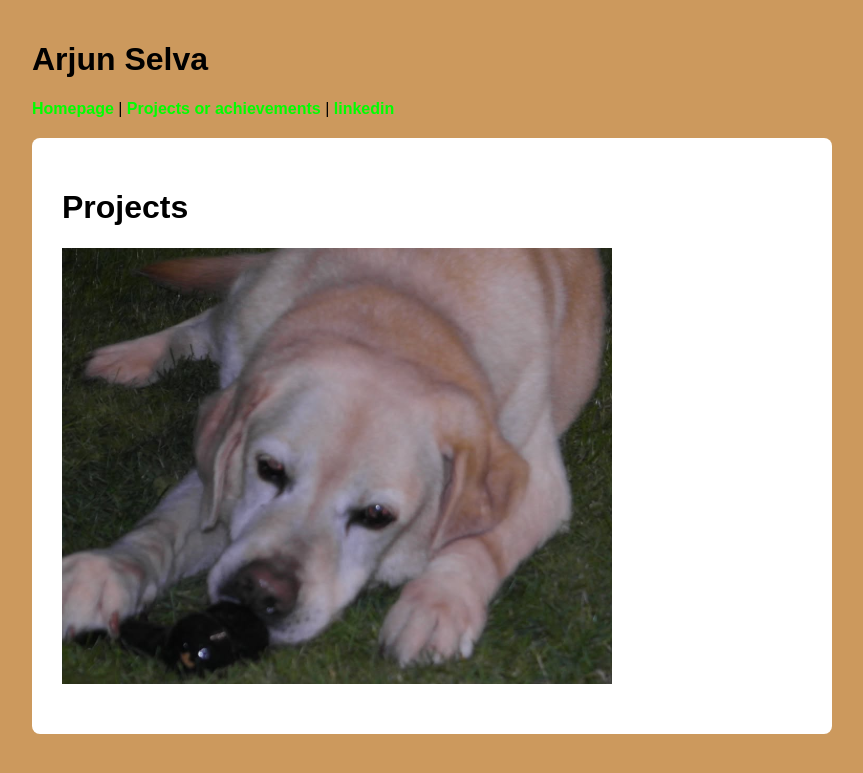
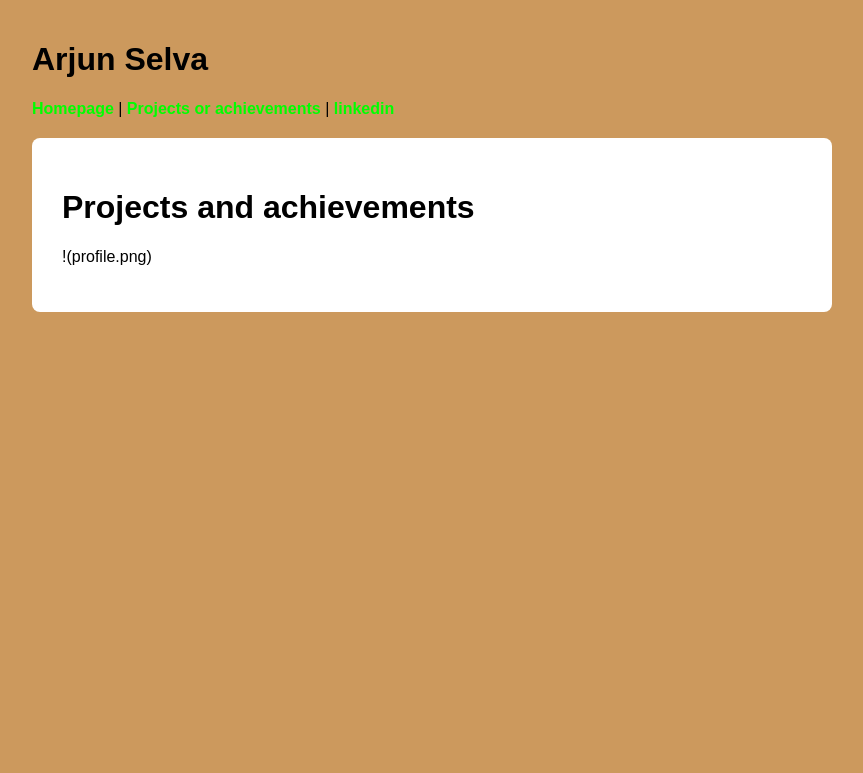
Before and after one commit to Arjun-Selva/Arjun-Selva.github.io, a Jekyll site: the page built from project.md, in a window 1280 px wide. Shown: the top 773 px of the page, without its empty margins (208-1071 px from the left). Built offline with Jekyll 4.4.1, drawn with Linux system fonts in a browser that asks for light colours; our own code applies the rules of GitHub Pages for plain Markdown files.

Commit message:
Update project.md

```diff
--- a/project.md
+++ b/project.md
@@ -1,4 +1,4 @@
-# Projects
+# Projects and achievements
 
 
-![My Profile Picture](profile.png)
+!(profile.png)
```
